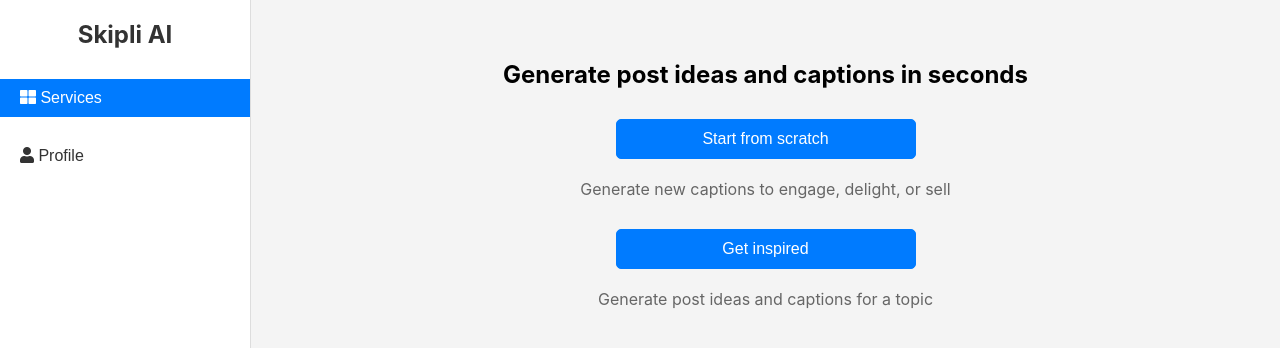
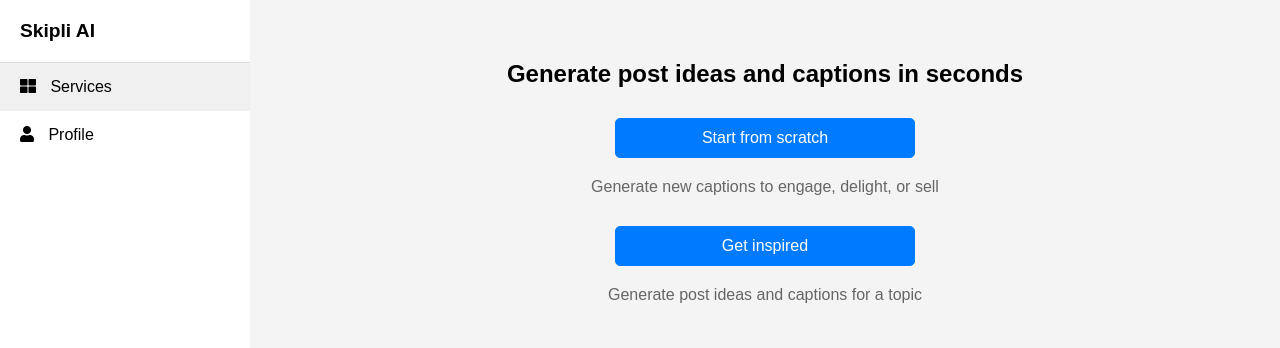
Before and after one commit to Toan-Dang/social-media-content-generator, a React (Create React App) app: page /dashboard in a window 1280 px wide. Shown: the top 348 px of the page. Built offline with nearby package versions, Linux system fonts and the light colour scheme.

Commit message:
update background

```diff
--- a/src/App.css
+++ b/src/App.css
@@ -2,19 +2,38 @@
   font-family: Arial, sans-serif;
 }
 
+body, html {
+  margin: 0;
+  padding: 0;
+  min-height: 100vh;
+  background-color: #f4f4f4;
+  display: flex;
+  flex-direction: column;
+}
 .dashboard {
   display: flex;
 }
 
 .sidebar {
-  width: 200px;
-  background-color: #f4f4f4;
-  padding: 10px;
+  width: 250px;
+  background-color: #fff;
+  color: #333;
+  display: flex;
+  flex-direction: column;
+  align-items: center;
+  padding-top: 20px;
+  border-right: 1px solid #ddd;
+  min-height: 100vh;
 }
 
+
 .content {
-  flex: 1;
+  flex: 1; /* Ensures it takes up all available space */
+  display: flex;
+  flex-direction: column;
   padding: 20px;
+  background-color: #f4f4f4;
+  min-height: 100vh; /* Ensures it covers the full viewport height */
 }
 
 .services, .profile {
--- a/src/components/CreateCaption.css
+++ b/src/components/CreateCaption.css
@@ -1,6 +1,10 @@
 .create-caption {
   text-align: center;
   padding: 20px;
+  flex: 1;
+  display: flex;
+  flex-direction: column;
+  background-color: #f4f4f4;
 }
 
 .create-caption h2 {
@@ -18,23 +22,23 @@
 }
 
 .create-caption input {
-  width: 100%;
-  padding: 10px;
+  width: 80%;
+  padding: 8px;
   margin-bottom: 20px;
   border: 1px solid #ddd;
   border-radius: 5px;
   box-sizing: border-box;
+  font-size: 14px;
 }
 
 .create-caption .generate-button,
 .create-caption .back-button {
-  padding: 10px 20px;
+  padding: 8px 16px;
   background-color: #007bff;
   color: #fff;
   border: none;
   border-radius: 5px;
   cursor: pointer;
-  margin-right: 10px;
 }
 
 .create-caption .generate-button:hover,
@@ -54,6 +58,7 @@
 
 .captions {
   margin-top: 40px;
+  flex-grow: 1;
 }
 
 .captions h3 {
--- a/src/components/Dashboard.css
+++ b/src/components/Dashboard.css
@@ -1,4 +1,11 @@
-.dashboard {
+body, html {
+  margin: 0;
+  padding: 0;
+  height: 100%;
+  font-family: Arial, sans-serif;
+}
+
+.dashboard-container {
   display: flex;
   height: 100vh;
   background-color: #f4f4f4;
@@ -7,38 +14,40 @@
 .sidebar {
   width: 250px;
   background-color: #fff;
-    color: #333;
   display: flex;
   flex-direction: column;
-    align-items: center;
-    padding-top: 20px;
-    border-right: 1px solid #ddd;
+  box-shadow: 2px 0 5px rgba(0,0,0,0.1);
 }
 
 .sidebar-header {
-    font-size: 24px;
+  padding: 20px;
+  font-size: 1.2em;
   font-weight: bold;
-    margin-bottom: 20px;
+  border-bottom: 1px solid #ddd;
 }
 
 .tab-button {
+  padding: 15px 20px;
+  text-align: left;
+  border: none;
   background: none;
-    border: none;
-    color: #333;
-    padding: 10px 20px;
-    margin: 10px 0;
-    font-size: 16px;
+  font-size: 1em;
   cursor: pointer;
   width: 100%;
-    text-align: left;
+  transition: background 0.3s;
 }
 
-  .tab-button.active {
-    background-color: #007bff;
-    color: #fff;
+.tab-button.active, .tab-button:hover {
+  background-color: #f0f0f0;
+}
+
+.tab-button i {
+  margin-right: 10px;
 }
 
 .content {
   flex: 1;
   padding: 20px;
+  overflow-y: auto;
+  background-color: #f4f4f4;
 }
--- a/src/components/Dashboard.js
+++ b/src/components/Dashboard.js
@@ -7,7 +7,7 @@
   const [activeTab, setActiveTab] = useState('services');
 
   return (
-    <div className="dashboard">
+    <div className="dashboard-container">
       <div className="sidebar">
         <div className="sidebar-header">Skipli AI</div>
         <button
--- a/src/components/GenerateCaptionForm.css
+++ b/src/components/GenerateCaptionForm.css
@@ -1,6 +1,10 @@
 .generate-caption-form {
   text-align: center;
   padding: 20px;
+  flex: 1;
+  display: flex;
+  flex-direction: column;
+  background-color: #f4f4f4;
 }
 
 .form-group {
@@ -15,12 +19,13 @@
 
 input,
 select {
-  width: 100%;
-  padding: 10px;
-  margin: 0 auto;
+  width: 80%;
+  padding: 8px;
+  margin: 0 auto 20px auto;
   display: block;
   border: 1px solid #ddd;
   border-radius: 5px;
+  font-size: 14px;
 }
 
 .generate-button,
@@ -28,11 +33,11 @@
   background-color: #007bff;
   color: #fff;
   border: 1px solid #007bff;
-  padding: 10px 20px;
+  padding: 8px 16px;
   margin-top: 20px;
   cursor: pointer;
   border-radius: 5px;
-  font-size: 16px;
+  font-size: 14px;
 }
 
 .generate-button:hover,
@@ -42,6 +47,7 @@
 
 .captions {
   margin-top: 40px;
+  flex-grow: 1;
 }
 
 .captions h3 {
--- a/src/components/GetInspired.css
+++ b/src/components/GetInspired.css
@@ -23,17 +23,18 @@
 }
 
 .get-inspired input {
-  width: 100%;
-  padding: 10px;
+  width: 80%;
+  padding: 8px;
   margin-bottom: 20px;
   border: 1px solid #ddd;
   border-radius: 5px;
   box-sizing: border-box;
+  font-size: 14px;
 }
 
 .get-inspired .generate-button,
 .get-inspired .back-button {
-  padding: 10px 20px;
+  padding: 8px 16px;
   background-color: #007bff;
   color: #fff;
   border: none;
```
Lines whose indentation alone changed are shown as unchanged.
